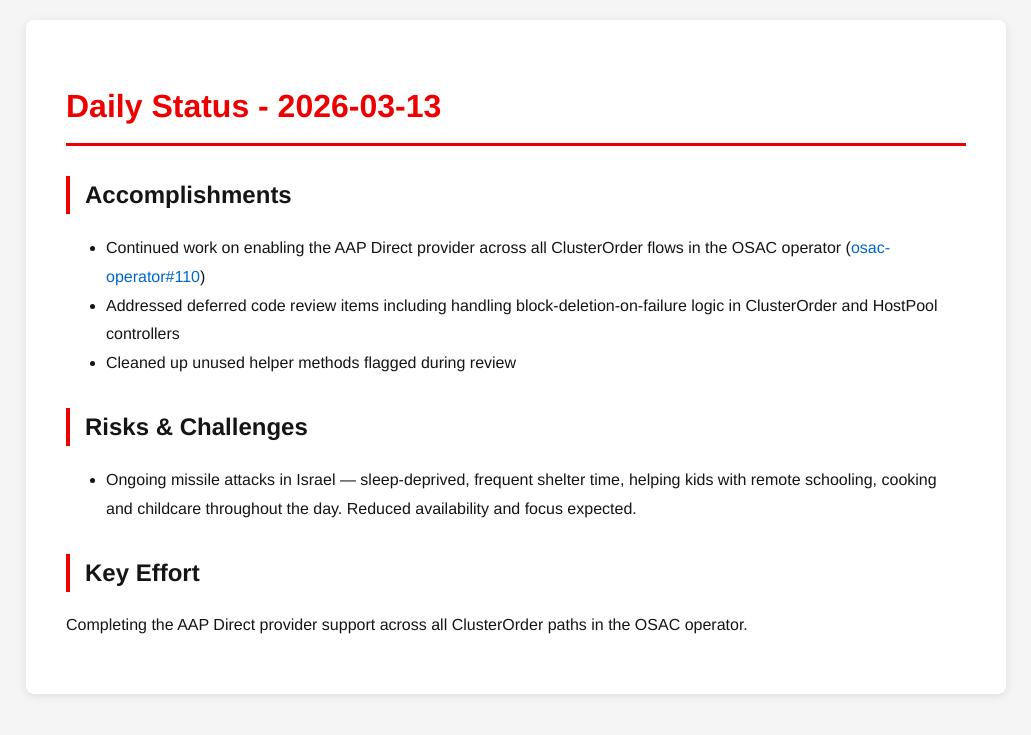
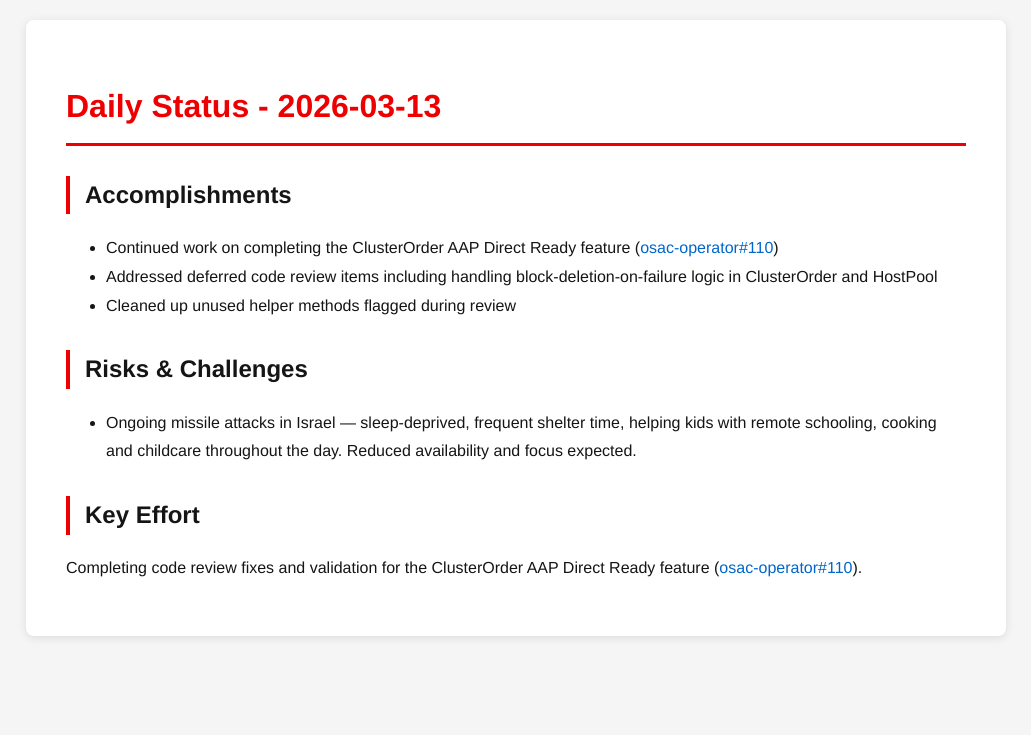
Before and after one commit to tzvatot/daily-status, a Jekyll site: the page built from 2026-03-13.md, in a window 1280 px wide. Shown: the top 735 px of the page, without its empty margins (124-1155 px from the left). Built offline with Jekyll 4.4.1, drawn with Linux system fonts in a browser that asks for light colours.

Commit message:
Daily status update - 2026-03-13

```diff
--- a/2026-03-13.md
+++ b/2026-03-13.md
@@ -7,12 +7,12 @@
 # Daily Status - 2026-03-13
 
 ## Accomplishments
-- Continued work on enabling the AAP Direct provider across all ClusterOrder flows in the OSAC operator ([osac-operator#110](https://github.com/osac-project/osac-operator/pull/110))
-- Addressed deferred code review items including handling block-deletion-on-failure logic in ClusterOrder and HostPool controllers
+- Continued work on completing the ClusterOrder AAP Direct Ready feature ([osac-operator#110](https://github.com/osac-project/osac-operator/pull/110))
+- Addressed deferred code review items including handling block-deletion-on-failure logic in ClusterOrder and HostPool
 - Cleaned up unused helper methods flagged during review
 
 ## Risks & Challenges
 - Ongoing missile attacks in Israel — sleep-deprived, frequent shelter time, helping kids with remote schooling, cooking and childcare throughout the day. Reduced availability and focus expected.
 
 ## Key Effort
-Completing the AAP Direct provider support across all ClusterOrder paths in the OSAC operator.
+Completing code review fixes and validation for the ClusterOrder AAP Direct Ready feature ([osac-operator#110](https://github.com/osac-project/osac-operator/pull/110)).
```
